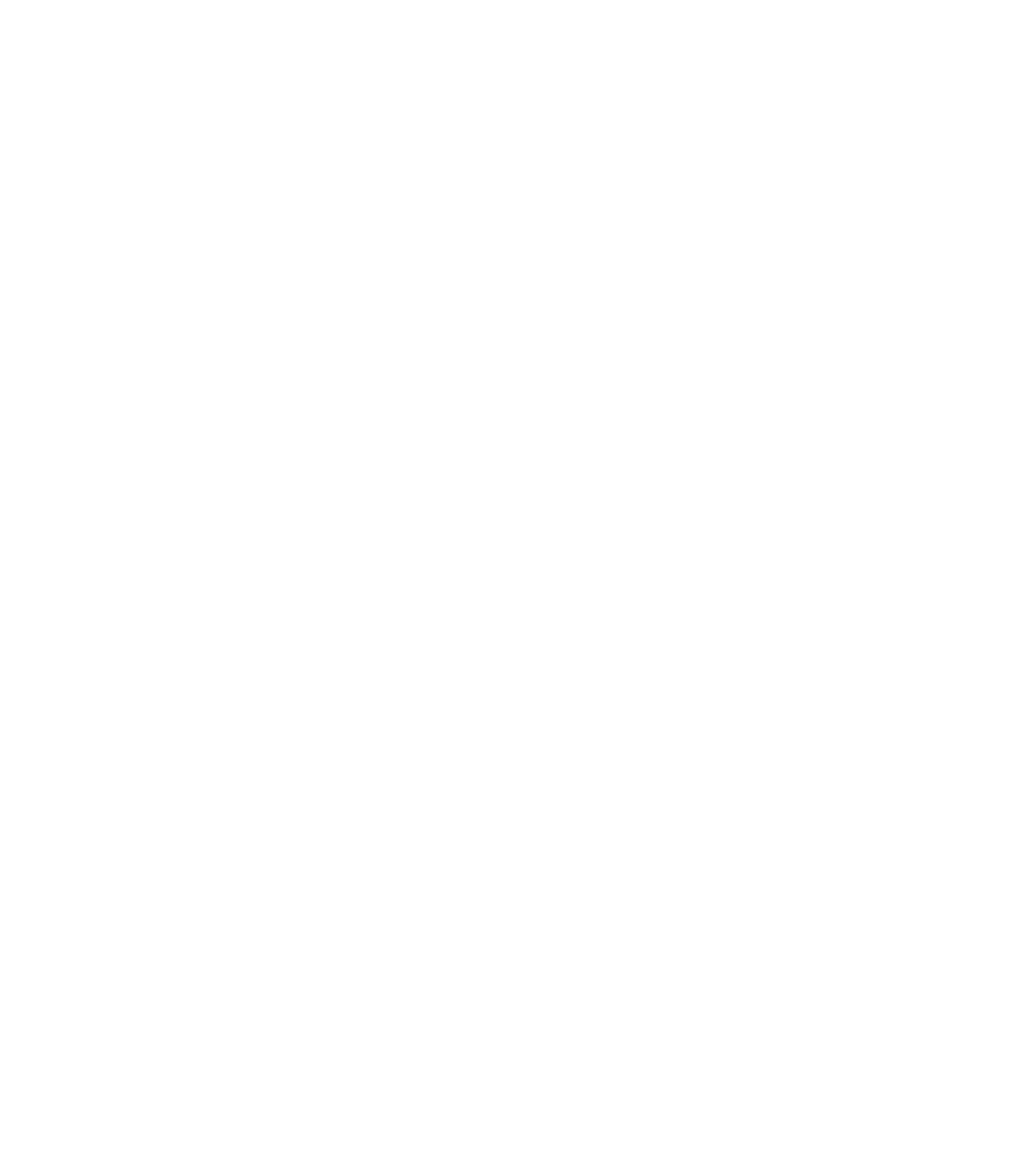
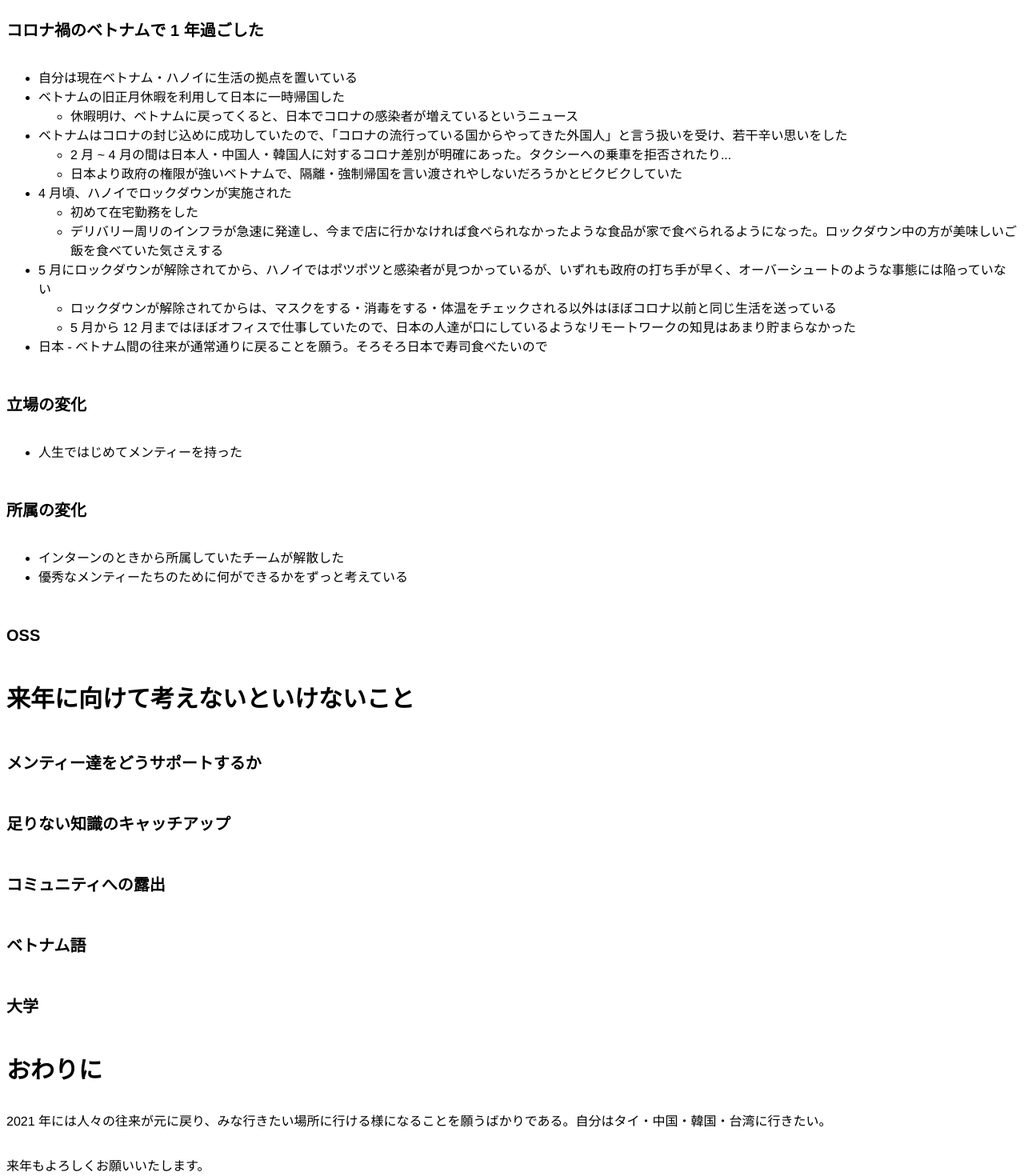
Before and after one commit to queq1890/shuho, a Next.js app: page /blog/2020-furikaeri in a window 1280 px wide. Shown: the part 100-1570 px from the top of the page at 80% size. Before the commit the page ends 816 px from the top, so only its background shows below. Built offline with nearby package versions, Linux system fonts and the light colour scheme.

Commit message:
Update 2020-furikaeri.mdx

```diff
--- a/src/pages/blog/2020-furikaeri.mdx
+++ b/src/pages/blog/2020-furikaeri.mdx
@@ -0,0 +1,53 @@
+---
+title: 2020年やっていたことの棚卸し
+publishedAt: 2020-12-12
+summary: 2020年振り返り
+tags: ['random']
+---
+
+## 今年やっていたこと
+
+### コロナ禍のベトナムで 1 年過ごした
+
+- 自分は現在ベトナム・ハノイに生活の拠点を置いている
+- ベトナムの旧正月休暇を利用して日本に一時帰国した
+  - 休暇明け、ベトナムに戻ってくると、日本でコロナの感染者が増えているというニュース
+- ベトナムはコロナの封じ込めに成功していたので、「コロナの流行っている国からやってきた外国人」と言う扱いを受け、若干辛い思いをした
+  - 2 月 ~ 4 月の間は日本人・中国人・韓国人に対するコロナ差別が明確にあった。タクシーへの乗車を拒否されたり...
+  - 日本より政府の権限が強いベトナムで、隔離・強制帰国を言い渡されやしないだろうかとビクビクしていた
+- 4 月頃、ハノイでロックダウンが実施された
+  - 初めて在宅勤務をした
+  - デリバリー周リのインフラが急速に発達し、今まで店に行かなければ食べられなかったような食品が家で食べられるようになった。ロックダウン中の方が美味しいご飯を食べていた気さえする
+- 5 月にロックダウンが解除されてから、ハノイではポツポツと感染者が見つかっているが、いずれも政府の打ち手が早く、オーバーシュートのような事態には陥っていない
+  - ロックダウンが解除されてからは、マスクをする・消毒をする・体温をチェックされる以外はほぼコロナ以前と同じ生活を送っている
+  - 5 月から 12 月まではほぼオフィスで仕事していたので、日本の人達が口にしているようなリモートワークの知見はあまり貯まらなかった
+- 日本 - ベトナム間の往来が通常通りに戻ることを願う。そろそろ日本で寿司食べたいので
+
+### 立場の変化
+
+- 人生ではじめてメンティーを持った
+
+### 所属の変化
+
+- インターンのときから所属していたチームが解散した
+- 優秀なメンティーたちのために何ができるかをずっと考えている
+
+### OSS
+
+## 来年に向けて考えないといけないこと
+
+### メンティー達をどうサポートするか
+
+### 足りない知識のキャッチアップ
+
+### コミュニティへの露出
+
+### ベトナム語
+
+### 大学
+
+## おわりに
+
+2021 年には人々の往来が元に戻り、みな行きたい場所に行ける様になることを願うばかりである。自分はタイ・中国・韓国・台湾に行きたい。
+
+来年もよろしくお願いいたします。
```
